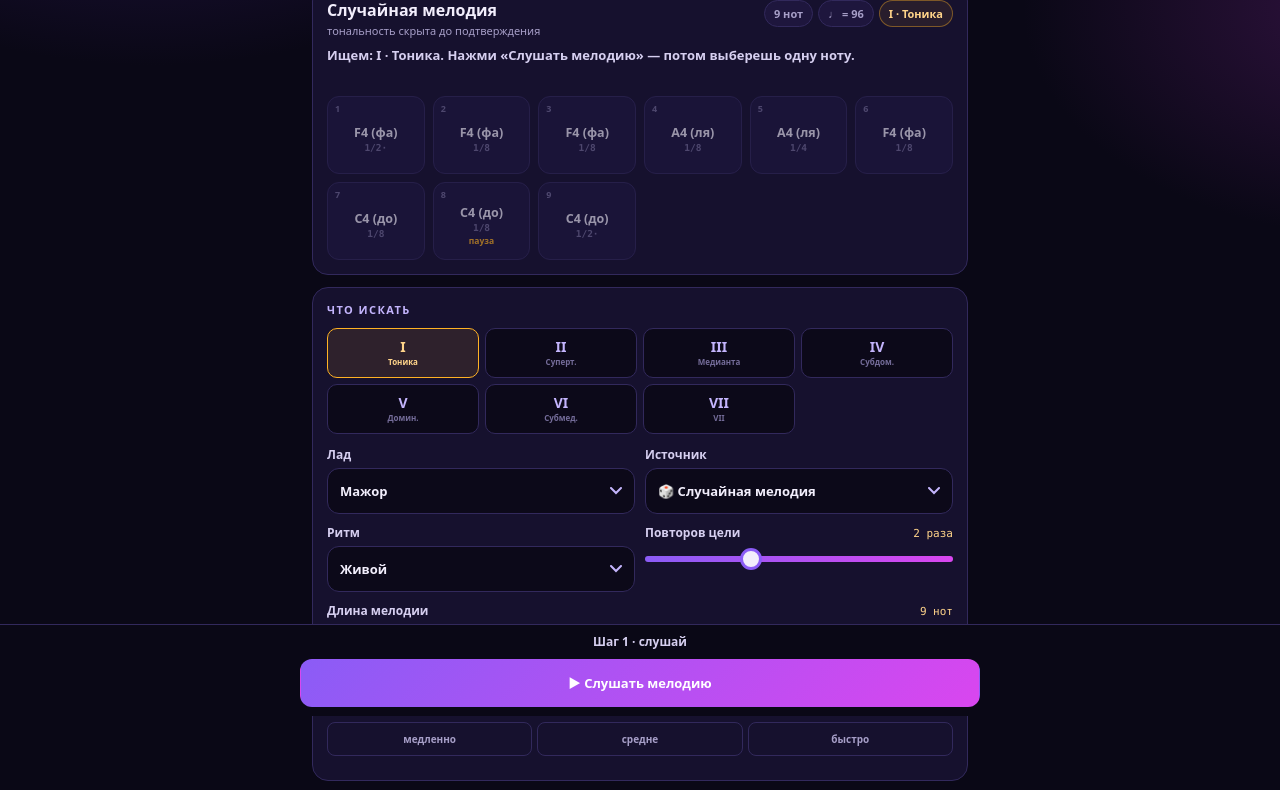
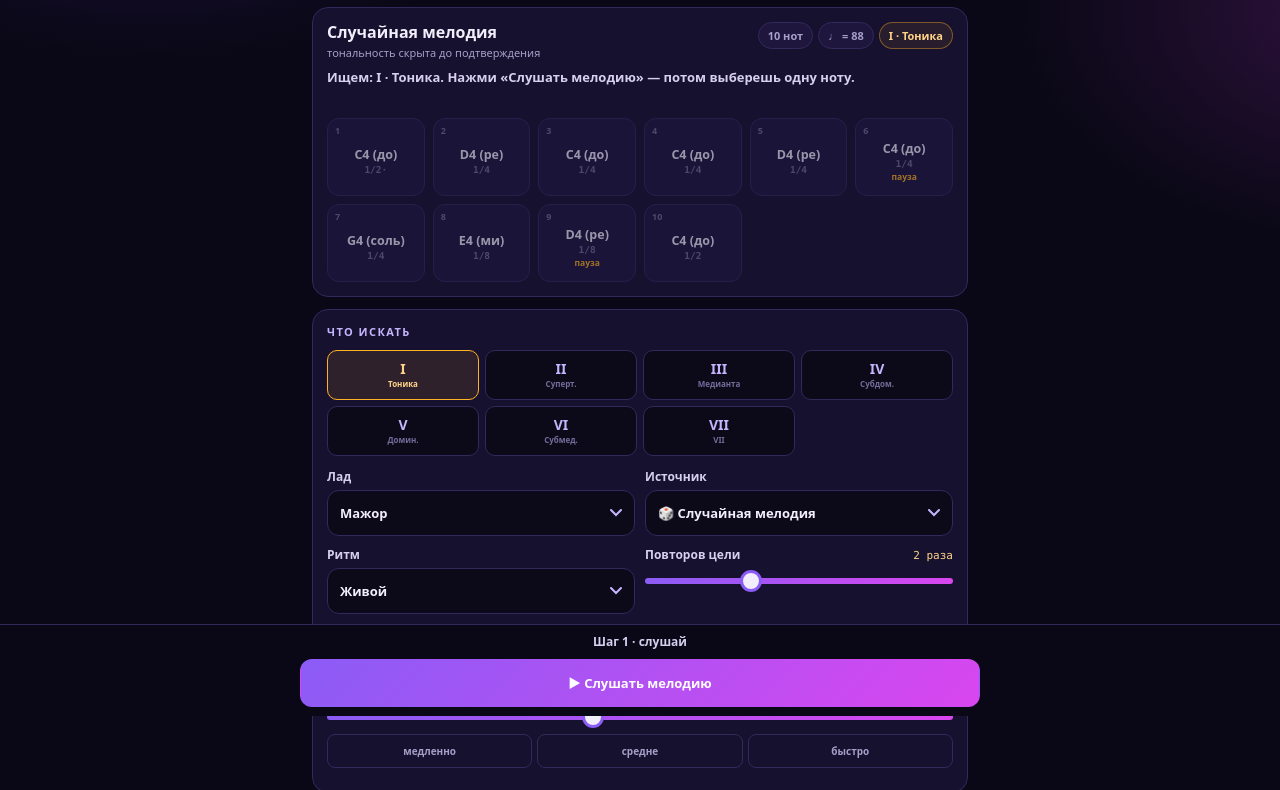
Before and after one commit to vladimirgriv/Ear-training-steps, a plain HTML site: page index.html in a window 1280 px wide. Shown: the part 84-874 px from the top of the page. Drawn offline with Linux system fonts and the light colour scheme.

Commit message:
Update index.html

````diff
--- a/index.html
+++ b/index.html
@@ -1,3 +1,4 @@
+```html
 <!DOCTYPE html>
 <html lang="ru">
 <head>
@@ -117,7 +118,7 @@ select{width:100%;min-height:46px;background:#0C0919;color:var(--text);border:1p
  <div class="top-in">
   <div class="brand">
    <div class="brand-mark">I–V</div>
-   <div><div class="brand-name">СТУПЕНИ</div><div class="brand-sub">ладовый слух · один выбор · живой ритм</div></div>
+   <div><div class="brand-name">СТУПЕНИ</div><div class="brand-sub">ладовый слух · музыкальные фразы</div></div>
   </div>
   <button id="btnSound" class="sound-btn">🔊 <span>Звук</span></button>
  </div>
@@ -152,13 +153,13 @@ select{width:100%;min-height:46px;background:#0C0919;color:var(--text);border:1p
    <div class="ctl"><div class="ctl-top"><label for="sCount">Повторов цели</label><span class="val" id="vCount">2 раза</span></div><input type="range" id="sCount" min="1" max="4" step="1" value="2"></div>
   </div>
   <div class="ctl">
-   <div class="ctl-top"><label for="sLen">Длина мелодии</label><span class="val" id="vLen">9 нот</span></div>
-   <input type="range" id="sLen" min="6" max="14" step="1" value="9">
+   <div class="ctl-top"><label for="sLen">Длина мелодии</label><span class="val" id="vLen">10 нот</span></div>
+   <input type="range" id="sLen" min="8" max="12" step="1" value="10">
   </div>
   <div class="ctl">
-   <div class="ctl-top"><label for="sBpm">Темп</label><span class="val" id="vBpm">96 BPM</span></div>
-   <input type="range" id="sBpm" min="50" max="160" step="2" value="96">
-   <div class="presets"><button data-bpm="66">медленно</button><button data-bpm="96">средне</button><button data-bpm="126">быстро</button></div>
+   <div class="ctl-top"><label for="sBpm">Темп</label><span class="val" id="vBpm">88 BPM</span></div>
+   <input type="range" id="sBpm" min="50" max="140" step="2" value="88">
+   <div class="presets"><button data-bpm="66">медленно</button><button data-bpm="88">средне</button><button data-bpm="112">быстро</button></div>
   </div>
  </section>
 
@@ -166,12 +167,13 @@ select{width:100%;min-height:46px;background:#0C0919;color:var(--text);border:1p
   <h2>Разбор</h2>
   <div class="key-line" id="keyLine"></div>
   <div class="sub" id="resultSummary"></div>
-  <div class="targets-line" id="targetsLine"></div>
+  <div class="targetsLine" id="targetsLine"></div>
   <div class="legend" id="legend"></div>
  </section>
 
  <section class="card hint-card">
-  <b>Как играть:</b> слушай мелодию, затем нажимай на ноты — каждая нажатая звучит и выделяется, предыдущая снимается. Перебирай, пока не услышишь нужную ступень, и нажми «Подтвердить выбор». Достаточно найти <b>одну</b> правильную ноту, даже если ступень встречается несколько раз. Тональность и ступени откроются только после подтверждения. В случайных мелодиях теперь есть паузы, восьмые, шестнадцатые и триоли.
+  <b>Как играть:</b> слушай мелодию, затем нажимай на ноты — каждая нажатая звучит и выделяется, предыдущая снимается. Перебирай, пока не услышишь нужную ступень, и нажми «Подтвердить выбор». Достаточно найти <b>одну</b> правильную ноту. Тональность и ступени откроются только после подтверждения.
+  <br><br><b>Как строятся мелодии:</b> короткий мотив и его развитие, тоника в начале и конце, опорные звуки лада, плавное движение к кульминации и обратно, типовые ритмические фигуры с музыкальными паузами. Это делает фразу осмысленной, а тонику — ощутимым центром притяжения.
  </section>
 </main>
 
@@ -200,6 +202,8 @@ const mru=m=>RU[noteIndex(m)];
 const mlabel=m=>mname(m)+' ('+mru(m)+')';
 const mfreq=m=>440*Math.pow(2,(m-69)/12);
 const plural=(n,f)=>{const a=Math.abs(n)%100,d=a%10;if(a>10&&a<20)return f[2];if(d>1&&d<5)return f[1];if(d===1)return f[0];return f[2];};
+const degOfPos=p=>((p%7)+7)%7;
+const posToMidi=(p,root,steps)=>root+12*Math.floor(p/7)+steps[degOfPos(p)];
 
 const DEG=[
  {r:'I',name:'Тоника',short:'Тоника'},
@@ -225,32 +229,105 @@ const SONGS=[
 ];
 const majorDegreeOf=m=>MODES.major.steps.indexOf(noteIndex(m));
 
-/* Ритмические ячейки: четверти, восьмые, шестнадцатые, триоли, пунктир, паузы */
-const RHYTHM={
- simple:{cells:[[1,1],[1,.5,.5],[.5,.5,1],[1.5,.5],[2]],restChance:.08,rests:[.5,1]},
- live:{cells:[[.5,.5,1],[1,.5,.5],[.5,.5,.5,.5],[.75,.25,1],[1/3,1/3,1/3,1],[1.5,.5],[.5,.25,.25,1]],restChance:.16,rests:[.25,.5,.5,1]},
- rich:{cells:[[.25,.25,.25,.25,.5,.5],[.5,.25,.25,.5,.5],[1/3,1/3,1/3,.5,.5],[.25,.25,.5,.25,.25,.5],[.75,.25,.5,.5],[.5,1/3,1/3,1/3,.5]],restChance:.22,rests:[.25,.25,.5,1]}
+/* ===== МУЗЫКАЛЬНАЯ ГЕНЕРАЦИЯ ===== */
+const MOTIFS={
+ 2:[[0,1],[0,1],[0,2],[0,2],[0,4]],
+ 3:[[0,1,2],[0,2,1],[0,1,0],[0,2,4],[0,4,2]],
+ 4:[[0,1,2,1],[0,2,1,0],[0,2,3,2],[0,1,2,3]]
 };
-function makeRhythm(L){
- const cfg=RHYTHM[settings.rhythm]||RHYTHM.live,dur=[],gap=[];
- while(dur.length<L){const cell=pick(cfg.cells);for(const d of cell){if(dur.length<L)dur.push(d);}}
- dur[L-1]=Math.random()<.5?1.5:2;
- for(let i=0;i<L;i++)gap.push(i<L-1&&Math.random()<cfg.restChance?pick(cfg.rests):0);
+function makeCadence(c){
+ if(c<=1)return[0];
+ if(c===2)return pick([[1,0],[2,0],[4,0]]);
+ if(c===3)return pick([[2,1,0],[4,2,0],[3,2,0]]);
+ if(c===4)return pick([[3,2,1,0],[4,2,1,0],[4,3,2,0]]);
+ return pick([[4,3,2,1,0],[5,4,3,2,0],[4,2,1,2,0]]);
+}
+function smoothLeaps(pos){
+ const L=pos.length;
+ for(let i=1;i<L-1;i++){
+  const leap=pos[i]-pos[i-1];
+  if(Math.abs(leap)>4)pos[i]=pos[i-1]+Math.sign(leap)*2;
+ }
+ pos[L-1]=0;
+ return pos.map(p=>clamp(p,-3,10));
+}
+function ensureTarget(pos,target,desired){
+ let count=pos.filter(p=>degOfPos(p)===target).length;
+ if(count>=desired)return pos;
+ const L=pos.length,peakIdx=pos.indexOf(Math.max(...pos));
+ const candidates=shuffle(Array.from({length:L},(_,i)=>i).filter(i=>i>0&&i<L-1&&i!==peakIdx&&degOfPos(pos[i])!==0));
+ for(const idx of candidates){
+  if(count>=desired)break;
+  const cur=pos[idx];let best=null,bd=1e9;
+  for(let p=-7;p<=14;p++){if(degOfPos(p)===target){const d=Math.abs(p-cur);if(d<bd){bd=d;best=p;}}}
+  if(best!==null){pos[idx]=best;count++;}
+ }
+ return pos;
+}
+const FIGURES={
+ simple:[[1,1,1,1],[1,1,.5,.5,1],[1.5,.5,1,1],[2,1,1]],
+ live:[[1,1,.5,.5,1],[1,.5,.5,1,1],[.5,.5,.5,.5,1,1],[.75,.25,1,1,1],[1,1/3,1/3,1/3,1],[1.5,.5,1,1]],
+ rich:[[.25,.25,.25,.25,.5,.5,1],[.5,.25,.25,.5,.5,1],[1/3,1/3,1/3,.5,.5,1],[.25,.25,.5,.25,.25,.5],[.75,.25,.5,.5,1],[.5,1/3,1/3,1/3,.5]]
+};
+function makeMusicalRhythm(pos,m){
+ const L=pos.length,fig=pick(FIGURES[settings.rhythm]||FIGURES.live);
+ const dur=Array.from({length:L},(_,i)=>fig[i%fig.length]);
+ dur[0]=1.5;dur[L-1]=2;
+ pos.forEach((p,i)=>{if(degOfPos(p)===0)dur[i]=Math.max(dur[i],1);});
+ const gap=Array(L).fill(0);
+ if(m>1&&Math.random()<.5)gap[m-1]=.5;
+ if(2*m-1<L-1&&Math.random()<.4)gap[2*m-1]=.5;
+ if(Math.random()<.2)gap[L-2]=.25;
  return {dur,gap};
 }
-function durText(b){
- const map=[[2,'1/2'],[1.5,'1/2·'],[1,'1/4'],[.75,'1/4·'],[.5,'1/8'],[1/3,'1/8T'],[.25,'1/16'],[2/3,'1/4T']];
- for(const[v,s]of map)if(Math.abs(b-v)<.02)return s;
- return b.toFixed(2);
+function generatedRound(target){
+ const mode=settings.mode==='random'?pick(['major','minor']):settings.mode;
+ const steps=MODES[mode].steps,root=rand(57,64),L=settings.len;
+ const m=clamp(Math.floor((L-4)/2),2,4),c=L-2*m;
+ const motif=pick(MOTIFS[m]);
+ let second;const v=Math.random();
+ if(v<.55)second=motif.map(p=>p+pick([1,2]));
+ else if(v<.8)second=motif.slice();
+ else{second=motif.map(p=>-p);const mn=Math.min(...second);if(mn<-2)second=second.map(p=>p+2);}
+ let pos=[...motif,...second,...makeCadence(c)];
+ pos=pos.map(p=>clamp(p,-3,10));
+ pos[0]=0;pos[L-1]=0;
+ pos=smoothLeaps(pos);
+ pos=ensureTarget(pos,target,settings.count);
+ const rh=makeMusicalRhythm(pos,m);
+ return {notes:pos.map(p=>posToMidi(p,root,steps)),degrees:pos.map(degOfPos),dur:rh.dur,gap:rh.gap,root,mode,targetDeg:target,title:'Случайная мелодия',sub:'мотивная фраза · тоника в начале и конце'};
+}
+function songRound(song,target){
+ const shift=rand(-5,5),root=60+shift,all=song.notes.map(n=>n+shift);
+ const L=Math.min(settings.len,all.length),starts=[];
+ for(let s=0;s+L<=all.length;s++){
+  if(all.slice(s,s+L).some(n=>MODES.major.steps.indexOf(noteIndex(n-root))===target))starts.push(s);
+ }
+ const start=starts.length?pick(starts):0,notes=all.slice(start,start+L);
+ const pos=notes.map(n=>{const d=majorDegreeOf(n-root);const oct=Math.floor((n-root)/12);return d+7*oct;});
+ const rh=makeMusicalRhythm(pos,2);
+ return {notes,degrees:notes.map(n=>MODES.major.steps.indexOf(noteIndex(n-root))),dur:rh.dur,gap:rh.gap,root,mode:'major',targetDeg:target,title:song.title,sub:'знакомая мелодия · транспонирована'};
+}
+function makeRound(){
+ if(settings.source!=='gen'){
+  const song=SONGS.find(s=>s.id===settings.source);
+  if(song&&song.notes.some(n=>majorDegreeOf(n-60)===settings.target))return songRound(song,settings.target);
+ }
+ return generatedRound(settings.target);
 }
 
-const DEF={target:0,mode:'major',source:'gen',rhythm:'live',len:9,count:2,bpm:96,muted:false};
+const DEF={target:0,mode:'major',source:'gen',rhythm:'live',len:10,count:2,bpm:88,muted:false};
 let settings={...DEF};
 try{Object.assign(settings,JSON.parse(localStorage.getItem('stupeni.settings')||'{}'));}catch(e){}
-if(!RHYTHM[settings.rhythm])settings.rhythm='live';
+settings.len=clamp(Math.round(settings.len||10),8,12);
+settings.bpm=clamp(Math.round(settings.bpm||88),50,140);
+settings.count=clamp(Math.round(settings.count||2),1,4);
+settings.target=clamp(Math.round(settings.target||0),0,6);
+if(!MODES[settings.mode]&&settings.mode!=='random')settings.mode='major';
+if(!FIGURES[settings.rhythm])settings.rhythm='live';
 const saveS=()=>{try{localStorage.setItem('stupeni.settings',JSON.stringify(settings));}catch(e){}};
 
-/* Синтезаторный звук как в прошлом тренажёре: партиалы, мягкий фильтр, лёгкое пространство */
+/* ===== ЗВУК ===== */
 let audio=null,master=null,bus=null,noiseBuf=null,activeNotes=new Set();
 function makeIR(sec,decay){
  const len=Math.floor(audio.sampleRate*sec),buf=audio.createBuffer(2,len,audio.sampleRate);
@@ -301,6 +378,7 @@ function playTone(midi,t,gate){
 }
 document.addEventListener('pointerdown',()=>{if(!settings.muted)ensureAudio();},{once:true,capture:true});
 
+/* ===== СОСТОЯНИЕ ===== */
 const G={round:null,phase:'idle',returnTo:'idle',selected:null,active:-1,result:null};
 let playToken=0,playTimers=[],regenTimer=null;
 function stopPlayback(){
@@ -328,59 +406,6 @@ function playSingle(midi){
  const ctx=ensureAudio();if(!ctx||settings.muted)return;
  playTone(midi,ctx.currentTime+.01,.5);
 }
-
-/* Мелодии */
-function nearestDeg(pool,from,d){
- let best=-1,bd=1e9;
- pool.forEach((p,k)=>{if(p.d===d){const dist=Math.abs(p.m-pool[from].m);if(dist<bd){bd=dist;best=k;}}});
- return best;
-}
-function generatedRound(target){
- const mode=settings.mode==='random'?pick(['major','minor']):settings.mode;
- const steps=MODES[mode].steps,root=rand(57,64),pool=[];
- for(let oct=0;oct<2;oct++)for(let d=0;d<7;d++){const m=root+steps[d]+12*oct;if(m<=root+17&&m<=84)pool.push({m,d});}
- const L=settings.len,count=clamp(settings.count,1,Math.max(1,L-2));
- let seq=null,positions=null;
- for(let att=0;att<12;att++){
-  let idx=Math.floor(pool.length*.3);
-  const s=[idx];let dir=Math.random()<.5?1:-1;
-  for(let i=1;i<L;i++){
-   if(Math.random()<.2){s.push(idx);continue;}
-   const cands=pool.map((_,k)=>k).filter(k=>k!==idx);
-   const ws=cands.map(k=>{const dist=Math.abs(k-idx);let w=dist<=1?5:dist<=2?3:dist<=3?1.5:.6;if(Math.sign(k-idx)===dir)w*=1.3;return w;});
-   let r=Math.random()*ws.reduce((a,b)=>a+b,0),ch=cands[cands.length-1];
-   for(let k=0;k<cands.length;k++){r-=ws[k];if(r<=0){ch=cands[k];break;}}
-   dir=Math.sign(ch-idx)||dir;idx=ch;s.push(idx);
-  }
-  positions=shuffle(Array.from({length:L},(_,i)=>i)).slice(0,count);
-  positions.forEach(p=>{s[p]=nearestDeg(pool,s[p],target);});
-  if(!s.some(k=>pool[k].d===0)){
-   const free=Array.from({length:L},(_,i)=>i).filter(p=>positions.indexOf(p)<0);
-   const p=free.length?pick(free):0;s[p]=nearestDeg(pool,s[p],0);
-  }
-  if(target!==0&&positions.indexOf(L-1)<0&&Math.random()<.55)s[L-1]=nearestDeg(pool,s[L-1],0);
-  seq=s;
-  if(new Set(s.map(k=>pool[k].d)).size>=3)break;
- }
- const rh=makeRhythm(L);
- return {notes:seq.map(k=>pool[k].m),degrees:seq.map(k=>pool[k].d),dur:rh.dur,gap:rh.gap,root,mode,targetDeg:target,title:'Случайная мелодия',sub:'генератор · живой ритм'};
-}
-function songRound(song,target){
- const shift=rand(-5,5),root=60+shift,all=song.notes.map(n=>n+shift);
- const L=Math.min(settings.len,all.length),starts=[];
- for(let s=0;s+L<=all.length;s++){
-  if(all.slice(s,s+L).some(n=>MODES.major.steps.indexOf(noteIndex(n-root))===target))starts.push(s);
- }
- const start=starts.length?pick(starts):0,notes=all.slice(start,start+L),rh=makeRhythm(notes.length);
- return {notes,degrees:notes.map(n=>MODES.major.steps.indexOf(noteIndex(n-root))),dur:rh.dur,gap:rh.gap,root,mode:'major',targetDeg:target,title:song.title,sub:'знакомая мелодия · транспонирована · ритм изменён'};
-}
-function makeRound(){
- if(settings.source!=='gen'){
-  const song=SONGS.find(s=>s.id===settings.source);
-  if(song&&song.notes.some(n=>majorDegreeOf(n-60)===settings.target))return songRound(song,settings.target);
- }
- return generatedRound(settings.target);
-}
 function newRound(autoplay=false){
  stopPlayback();
  G.round=makeRound();G.selected=null;G.active=-1;G.result=null;G.phase='idle';G.returnTo='idle';
@@ -388,7 +413,7 @@ function newRound(autoplay=false){
  if(autoplay)startListen('answer');
 }
 
-/* Поток */
+/* ===== ПОТОК ===== */
 function startListen(returnTo){
  G.returnTo=returnTo;G.phase='listen';renderAll();
  playMelody(()=>{G.phase=returnTo;renderAll();});
@@ -414,8 +439,13 @@ function primaryAction(){
  else if(P==='result')newRound(true);
 }
 
-/* Рендер */
+/* ===== РЕНДЕР ===== */
 function keyLabel(r){return mname(r.root)+'-'+MODES[r.mode].short+' ('+mru(r.root)+' '+MODES[r.mode].label+')';}
+function durText(b){
+ const map=[[2,'1/2'],[1.5,'1/2·'],[1,'1/4'],[.75,'1/4·'],[.5,'1/8'],[1/3,'1/8T'],[.25,'1/16'],[2/3,'1/4T']];
+ for(const[v,s]of map)if(Math.abs(b-v)<.02)return s;
+ return b.toFixed(2);
+}
 function renderNotes(){
  const r=G.round,grid=$('#noteGrid');if(!r){grid.innerHTML='';return;}
  grid.innerHTML=r.notes.map((m,i)=>{
@@ -438,7 +468,7 @@ function renderStatus(){
  if(P==='idle'){
   $('#status').innerHTML='Ищем: <b>'+d.r+' · '+d.name+'</b>. Нажми «Слушать мелодию» — потом выберешь <b>одну</b> ноту.';
  }else if(P==='listen'){
-  $('#status').innerHTML='Слушай мелодию с ритмом. Тональность пока скрыта.';
+  $('#status').innerHTML='Слушай музыкальную фразу: мотив, кульминация, возвращение к тонике. Тональность пока скрыта.';
  }else if(P==='answer'){
   $('#status').innerHTML=G.selected===null
    ?'Нажимай на ноты: каждая зазвучит и выделится, предыдущая снимется. Найди <b>'+d.r+' ('+d.name+')</b> и подтверди.'
@@ -499,7 +529,7 @@ function buildSourceSelect(){
 }
 function scheduleRegen(){clearTimeout(regenTimer);regenTimer=setTimeout(()=>newRound(false),180);}
 
-/* События */
+/* ===== СОБЫТИЯ ===== */
 $('#btnPrimary').addEventListener('click',primaryAction);
 $('#btnSecondary').addEventListener('click',replay);
 $('#btnClear').addEventListener('click',()=>{if(G.phase==='answer'){G.selected=null;renderNotes();renderStatus();renderDock();}});
@@ -536,7 +566,7 @@ document.addEventListener('keydown',e=>{
 });
 document.addEventListener('visibilitychange',()=>{if(document.hidden&&G.phase==='listen')stopAndReturn();});
 
-/* Старт */
+/* ===== СТАРТ ===== */
 buildDegGrid();newRound(false);
 if('ResizeObserver'in window)new ResizeObserver(updateDockH).observe($('#dock'));
 else window.addEventListener('resize',updateDockH);
@@ -544,3 +574,4 @@ else window.addEventListener('resize',updateDockH);
 </script>
 </body>
 </html>
+```
````
